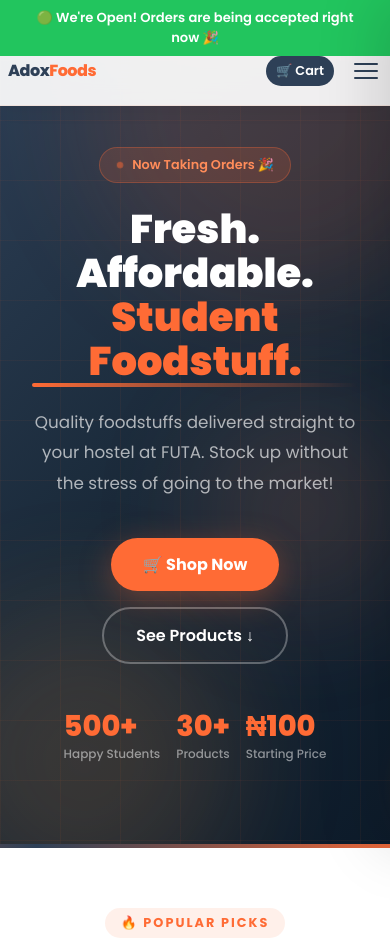
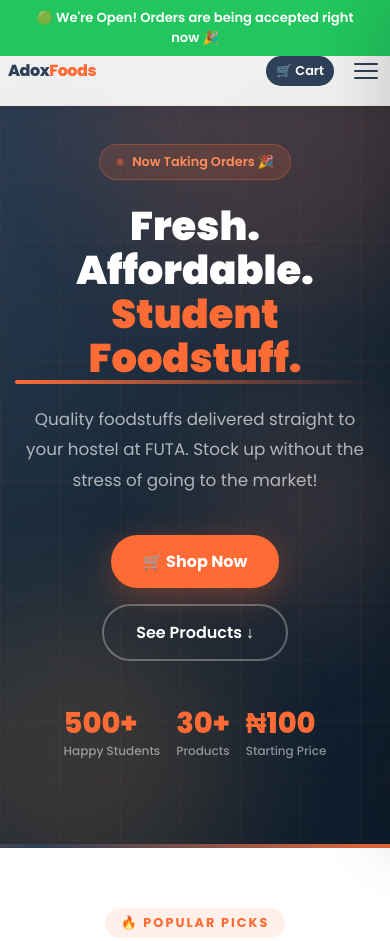
Before and after one commit to adoxfoods/adoxfoods, a website: page index.html in a window 390 px wide. Shown: the top 941 px of the page. Drawn offline with Linux system fonts and the light colour scheme.

Commit message:
updated style.css

```diff
--- a/style.css
+++ b/style.css
@@ -2004,6 +2004,9 @@
     .logo {
         font-size: 1rem;
     }
+    .hero {
+        padding: 80px 15px;
+    }
     .hero-stats {
         flex-wrap: wrap;
         gap: 1rem;
@@ -2051,10 +2054,6 @@
     padding-top: 140px;
 }
 
-.hero {
-    padding-top: 130px;
-}
-
 .menu-hero {
     padding-top: 150px;
 }
```
